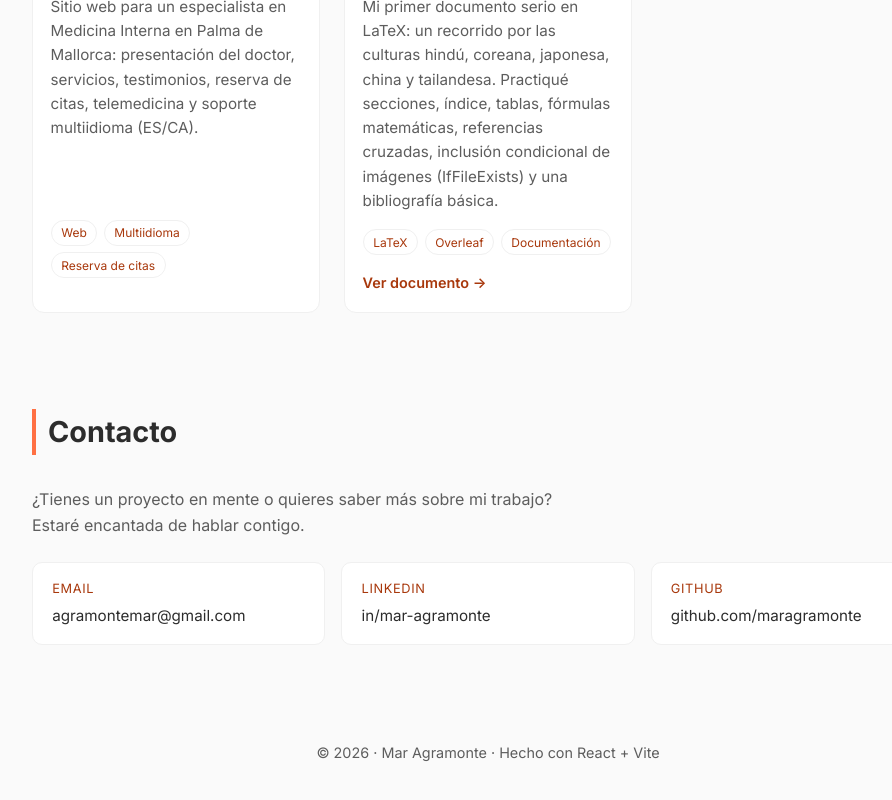
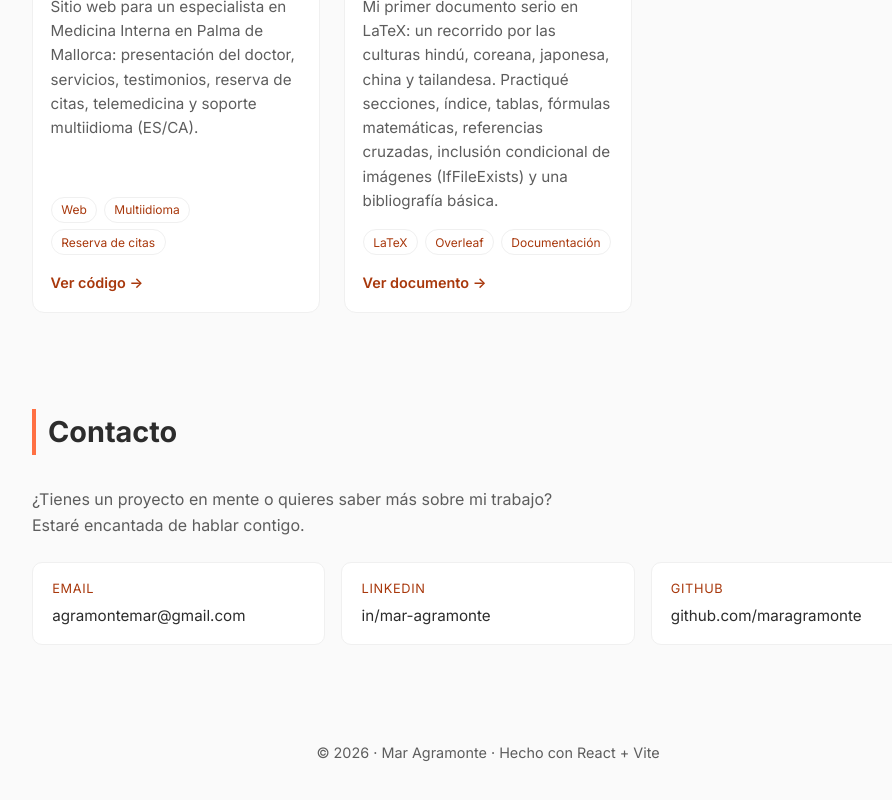
Before and after one commit to maragramonte/mi-portfolio, a React (Vite) app: page / in a window 1280 px wide. Shown: the part 1797-2597 px from the top of the page, without its empty margins (152-1044 px from the left). Built offline with nearby package versions, Linux system fonts and the light colour scheme.

Commit message:
Añade enlace al repo de Web Dr. Agramonte

```diff
--- a/src/data/proyectos.js
+++ b/src/data/proyectos.js
@@ -24,6 +24,7 @@ export const proyectos = [
     // desactivado para no llevar a nadie a una página de error.
     // Cuando el despliegue vuelva a funcionar, descomenta esta línea:
     // enlace: "https://www.dragramonte.com/",
+    repo: "https://github.com/maragramonte/dr-agramonte",
     tecnologias: {
       es: ["Web", "Multiidioma", "Reserva de citas"],
       en: ["Web", "Multilingual", "Appointment booking"],
```
